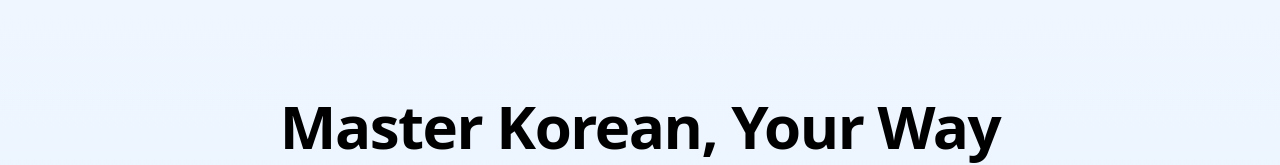
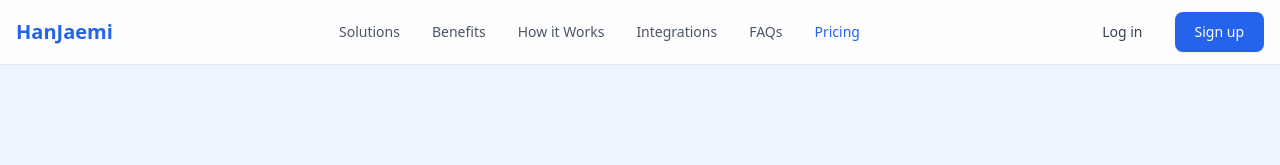
Before and after one commit to univerxe/hanjemi, a Next.js app: page / in a window 1280 px wide. Shown: the top 165 px of the page. Built offline with nearby package versions, Linux system fonts and the light colour scheme.

Commit message:
Add nav bar

```diff
--- a/app/globals.css
+++ b/app/globals.css
@@ -67,3 +67,82 @@
     --ring: 224.3 76.3% 48%;
   }
 }
+
+.feature-card {
+  @apply bg-white p-6 rounded-xl shadow-sm border border-slate-200;
+}
+
+.feature-title {
+  @apply text-xl font-semibold mb-3;
+}
+
+.feature-text {
+  @apply text-slate-600 mb-4;
+}
+
+.feature-link {
+  @apply text-blue-600 font-medium;
+}
+
+.main-title {
+  @apply text-4xl md:text-6xl font-bold tracking-tight mb-4;
+}
+
+.main-subtitle {
+  @apply text-xl text-slate-600 max-w-2xl mb-8;
+}
+
+.beta-container {
+  @apply bg-white p-8 rounded-xl shadow-sm border border-slate-200;
+}
+
+.nav-container {
+  @apply sticky top-0 z-50 w-full border-b border-slate-200 bg-white/90 backdrop-blur-sm;
+}
+
+.nav-content {
+  @apply container mx-auto flex h-16 items-center justify-between px-4;
+}
+
+.nav-logo {
+  @apply flex-shrink-0;
+}
+
+.nav-links {
+  @apply hidden md:flex items-center justify-center flex-1 space-x-8 px-8;
+}
+
+.nav-link {
+  @apply text-sm font-medium text-gray-600 hover:text-blue-600 transition-colors relative
+    after:absolute after:left-0 after:-bottom-1 after:h-0.5 after:w-0 after:bg-blue-600
+    after:transition-all hover:after:w-full;
+}
+
+.nav-link-special {
+  @apply text-sm font-medium text-blue-600 hover:text-blue-700 transition-colors;
+}
+
+.nav-auth {
+  @apply hidden md:flex items-center justify-end space-x-4 flex-shrink-0;
+}
+
+.nav-button-secondary {
+  @apply px-4 py-2 text-sm font-medium text-gray-700 hover:text-blue-600 transition-colors;
+}
+
+.nav-button-primary {
+  @apply rounded-lg bg-blue-600 px-5 py-2.5 text-sm font-medium text-white hover:bg-blue-700
+    transition-colors shadow-sm hover:shadow-md;
+}
+
+.mobile-menu {
+  @apply md:hidden absolute top-16 inset-x-0 bg-white border-b border-slate-200 px-4 py-2 space-y-2;
+}
+
+.mobile-link {
+  @apply block py-2 text-base font-medium text-gray-600 hover:text-blue-600 transition-colors;
+}
+
+.mobile-auth {
+  @apply grid gap-2 pt-4 pb-2;
+}
--- a/app/page.tsx
+++ b/app/page.tsx
@@ -1,37 +1,39 @@
 import { VideoPlayer } from "@/components/video-player"
 import { EarlyAccessForm } from "@/components/early-access-form"
+import { Navigation } from "@/components/navigation"
 
 export default function LandingPage() {
   return (
     <div className="min-h-screen bg-gradient-to-b from-blue-50 to-blue-100">
+      <Navigation />
       <main className="container mx-auto px-4 py-16 md:py-24">
         <div className="flex flex-col items-center text-center mb-12">
-          <h1 className="text-4xl md:text-6xl font-bold tracking-tight mb-4">Master Korean, Your Way</h1>
-          <p className="text-xl text-slate-600 max-w-2xl mb-8">
+          <h1 className="main-title">Master Korean, Your Way</h1>
+          <p className="main-subtitle">
             Interactive learning platform combining entertainment and structured lessons for TOPIK success
           </p>
         </div>
 
         <div className="grid md:grid-cols-3 gap-8 mb-16">
           {/* Feature 1: YouTube Learning */}
-          <div className="bg-white p-6 rounded-xl shadow-sm border border-slate-200">
-            <h3 className="text-xl font-semibold mb-3">Learn from K-Content</h3>
-            <p className="text-slate-600 mb-4">Master Korean through K-dramas, music videos, and variety shows with interactive subtitles and vocabulary tracking.</p>
-            <div className="text-blue-600 font-medium">Coming Soon →</div>
+          <div className="feature-card">
+            <h3 className="feature-title">Learn from K-Content</h3>
+            <p className="feature-text">Master Korean through K-dramas, music videos, and variety shows with interactive subtitles and vocabulary tracking.</p>
+            <div className="feature-link">Coming Soon →</div>
           </div>
 
           {/* Feature 2: Structured Learning */}
-          <div className="bg-white p-6 rounded-xl shadow-sm border border-slate-200">
-            <h3 className="text-xl font-semibold mb-3">Personalized Learning Path</h3>
-            <p className="text-slate-600 mb-4">Choose your difficulty level and topics. From beginner conversations to advanced business Korean.</p>
-            <div className="text-blue-600 font-medium">Explore Courses →</div>
+          <div className="feature-card">
+            <h3 className="feature-title">Personalized Learning Path</h3>
+            <p className="feature-text">Choose your difficulty level and topics. From beginner conversations to advanced business Korean.</p>
+            <div className="feature-link">Explore Courses →</div>
           </div>
 
           {/* Feature 3: TOPIK Prep */}
-          <div className="bg-white p-6 rounded-xl shadow-sm border border-slate-200">
-            <h3 className="text-xl font-semibold mb-3">TOPIK Success Guide</h3>
-            <p className="text-slate-600 mb-4">Structured preparation with past papers, mock tests, and specialized vocabulary lists for each TOPIK level.</p>
-            <div className="text-blue-600 font-medium">Start Prep →</div>
+          <div className="feature-card">
+            <h3 className="feature-title">TOPIK Success Guide</h3>
+            <p className="feature-text">Structured preparation with past papers, mock tests, and specialized vocabulary lists for each TOPIK level.</p>
+            <div className="feature-link">Start Prep →</div>
           </div>
         </div>
 
@@ -41,7 +43,7 @@ export default function LandingPage() {
         </div>
 
         <div className="max-w-md mx-auto">
-          <div className="bg-white p-8 rounded-xl shadow-sm border border-slate-200">
+          <div className="beta-container">
             <h2 className="text-2xl font-semibold mb-4">Join the Beta</h2>
             <p className="text-slate-600 mb-6">Get exclusive early access to our platform and 3 months free premium membership.</p>
             <EarlyAccessForm />
--- /dev/null
+++ b/components/navigation.tsx
@@ -0,0 +1,61 @@
+"use client"
+import { useState } from 'react'
+
+export function Navigation() {
+  const [isMobileMenuOpen, setIsMobileMenuOpen] = useState(false)
+
+  return (
+    <nav className="nav-container">
+      <div className="nav-content">
+        <div className="nav-logo">
+          <span className="text-xl font-bold text-blue-600">HanJaemi</span>
+        </div>
+
+        {/* Desktop Navigation */}
+        <div className="nav-links">
+          <a href="#solutions" className="nav-link">Solutions</a>
+          <a href="#benefits" className="nav-link">Benefits</a>
+          <a href="#how-it-works" className="nav-link">How it Works</a>
+          <a href="#integrations" className="nav-link">Integrations</a>
+          <a href="#faqs" className="nav-link">FAQs</a>
+          <a href="#pricing" className="nav-link-special">Pricing</a>
+        </div>
+
+        {/* Mobile Menu Button */}
+        <button
+          className="md:hidden p-2 text-gray-600 hover:text-blue-600 transition-colors"
+          onClick={() => setIsMobileMenuOpen(!isMobileMenuOpen)}
+          aria-label="Toggle menu"
+        >
+          <svg className="h-6 w-6" fill="none" viewBox="0 0 24 24" stroke="currentColor">
+            {isMobileMenuOpen ? (
+              <path strokeLinecap="round" strokeLinejoin="round" strokeWidth={2} d="M6 18L18 6M6 6l12 12" />
+            ) : (
+              <path strokeLinecap="round" strokeLinejoin="round" strokeWidth={2} d="M4 6h16M4 12h16M4 18h16" />
+            )}
+          </svg>
+        </button>
+
+        {/* Desktop Auth Buttons */}
+        <div className="nav-auth">
+          <button className="nav-button-secondary">Log in</button>
+          <button className="nav-button-primary">Sign up</button>
+        </div>
+      </div>
+
+      {/* Mobile Menu with transition */}
+      <div className={`mobile-menu transform transition-transform duration-200 ease-in-out ${isMobileMenuOpen ? 'translate-y-0' : '-translate-y-full md:hidden'}`}>
+        <a href="#solutions" className="mobile-link">Solutions</a>
+        <a href="#benefits" className="mobile-link">Benefits</a>
+        <a href="#how-it-works" className="mobile-link">How it Works</a>
+        <a href="#integrations" className="mobile-link">Integrations</a>
+        <a href="#faqs" className="mobile-link">FAQs</a>
+        <a href="#pricing" className="mobile-link">Pricing</a>
+        <div className="mobile-auth">
+          <button className="nav-button-secondary w-full">Log in</button>
+          <button className="nav-button-primary w-full">Sign up</button>
+        </div>
+      </div>
+    </nav>
+  )
+}
```
